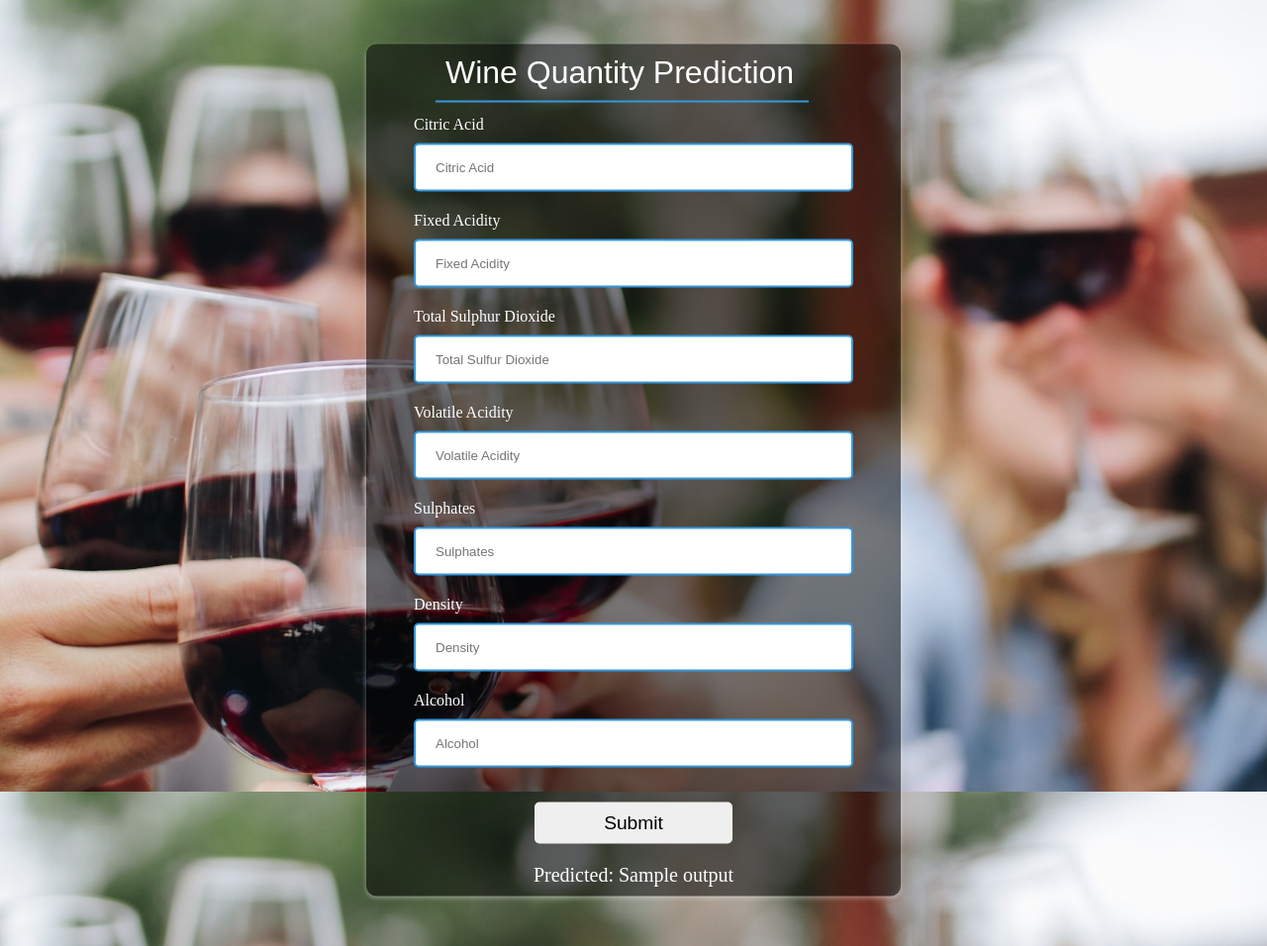
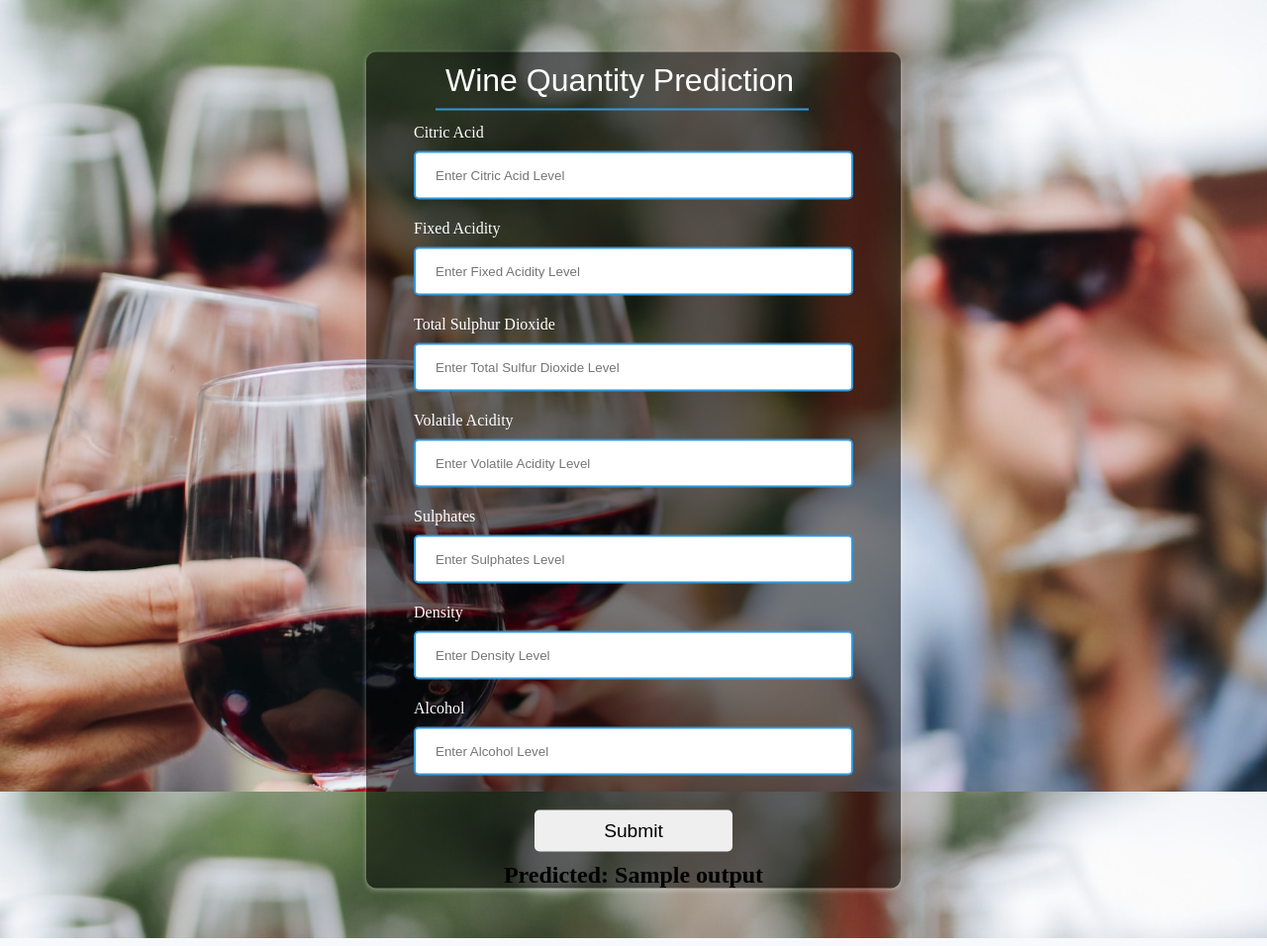
Before and after one commit to DivyamSingh18/Red-Wine-Prediction-Training, a Flask app: template templates/index.html in a window 1280 px wide. Shown: the whole page at 99% size. Run offline with Flask 2, Linux system fonts and the light colour scheme; the template is opened without the code that fills it: most values are stand-ins (such as "Sample title", 1, 10 or a date in 2020); parts of the project's set-up code (start-up, migrations or seed data) failed here and were passed over.

Commit message:
Update index.html

```diff
--- a/templates/index.html
+++ b/templates/index.html
@@ -15,35 +15,35 @@
           <div class="formInput">
             <div class="formInput_container">
               <p>Citric Acid</p>
-              <input type="text"  name="Citric_Acid" id="Citric_Acid" placeholder="Citric Acid"  required />
+              <input type="text"  name="Citric_Acid" id="Citric_Acid" placeholder="Enter Citric Acid Level"  required />
             </div>
             <div class="formInput_container">
               <p>Fixed Acidity</p>
-              <input type="text" name="Fixed_Acidity" id="Fixed_Acidity" placeholder="Fixed Acidity" required />
+              <input type="text" name="Fixed_Acidity" id="Fixed_Acidity" placeholder="Enter Fixed Acidity Level" required />
             </div>
             <div class="formInput_container">
               <p>Total Sulphur Dioxide</p>
-              <input type="text" name="Total_Sulfur_Dioxide" id="Total_Sulfur_Dioxide" placeholder="Total Sulfur Dioxide"  required />
+              <input type="text" name="Total_Sulfur_Dioxide" id="Total_Sulfur_Dioxide" placeholder="Enter Total Sulfur Dioxide Level"  required />
             </div>
             <div class="formInput_container">
               <p>Volatile Acidity</p>
-              <input type="text" name="Volatile_Acidity" id="Volatile_Acidity" placeholder="Volatile Acidity"  required />
+              <input type="text" name="Volatile_Acidity" id="Volatile_Acidity" placeholder="Enter Volatile Acidity Level"  required />
             </div>
             <div class="formInput_container">
               <p>Sulphates</p>
-              <input type="text" name="Sulphates" id="Sulphates" placeholder="Sulphates"  required />
+              <input type="text" name="Sulphates" id="Sulphates" placeholder="Enter Sulphates Level"  required />
             </div>
             <div class="formInput_container">
               <p>Density</p>
-              <input type="text" name="Density" id="Density" placeholder="Density"  required />
+              <input type="text" name="Density" id="Density" placeholder="Enter Density Level"  required />
             </div>
             <div class="formInput_container">
               <p>Alcohol</p>
-              <input type="text" name="Alcohol" id="Alcohol" placeholder="Alcohol"  required />
+              <input type="text" name="Alcohol" id="Alcohol" placeholder="Enter Alcohol Level"  required />
             </div>
             <button type="submit" value="submit" >Submit</button>
             <div class="result">
-              <h3>Predicted: {{output}}</h3>
+              <h2>Predicted: {{output}}</h2>
             </div>
           </div>
         </form>
```
